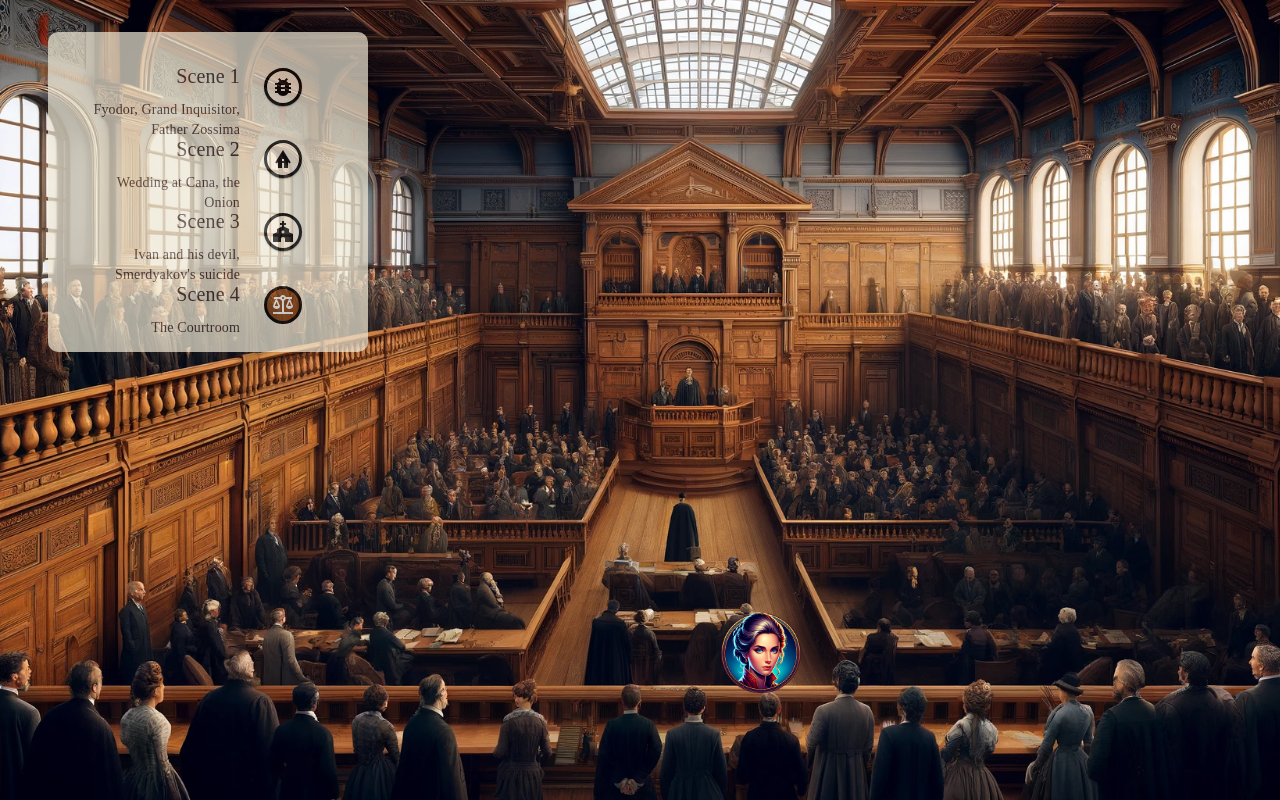
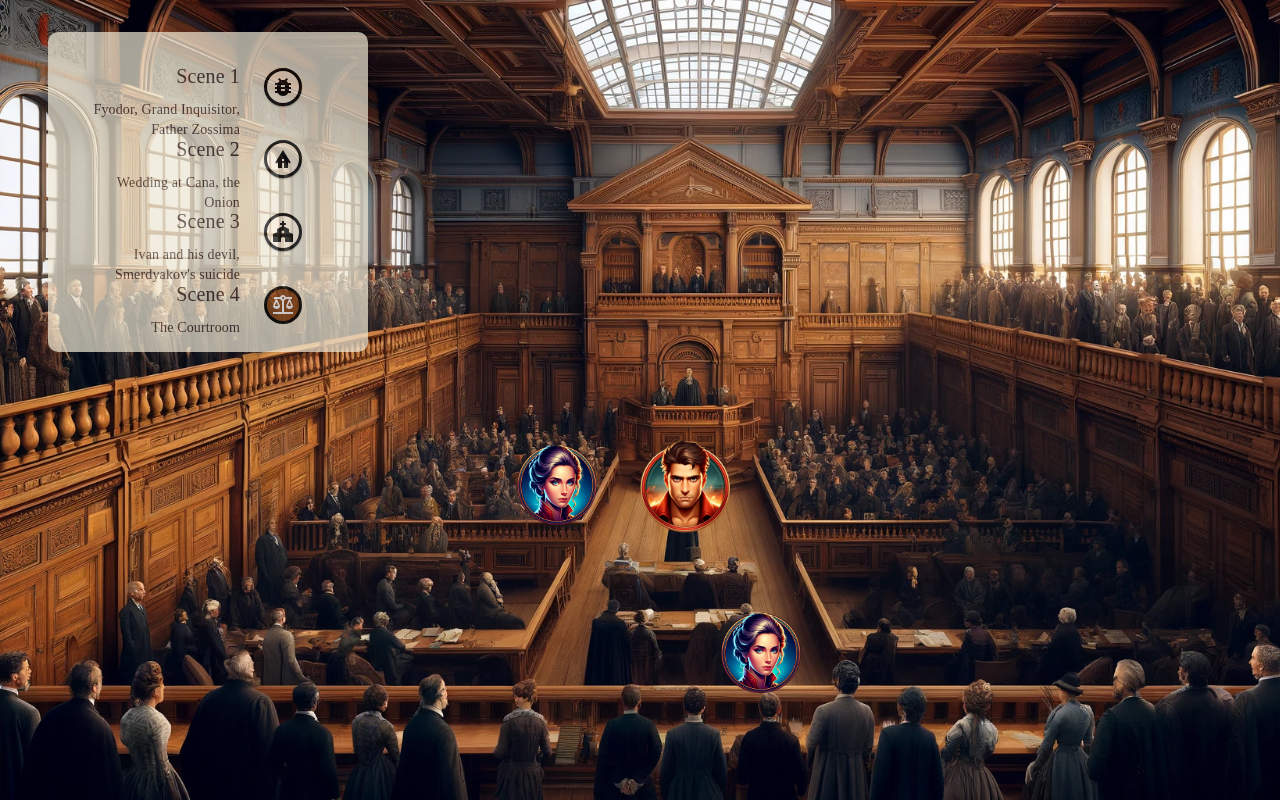
Before and after one commit to jason-shang/brothers_karamazov, a Next.js app: page / in a window 1280 px wide. Both pictures are taken after a click on the button 283 px from the left and 304 px from the top of the page. Built offline with nearby package versions, Linux system fonts and the light colour scheme.

Commit message:
added Dmitry and Fetyukovich after conviction

```diff
--- a/app/layout.tsx
+++ b/app/layout.tsx
@@ -5,7 +5,7 @@ import "./globals.css";
 const inter = Inter({ subsets: ["latin"] });
 
 export const metadata: Metadata = {
-  title: "Explore Brothers Karamozov",
+  title: "Skotoprigonyevsk",
   description:
     "An interactive way to explore the world of the Brothers Karamazov",
   icons: {
--- a/app/page.tsx
+++ b/app/page.tsx
@@ -243,6 +243,40 @@ export default function Home() {
                   url="/static/avatars/katerina.png"
                 />
               </div>
+
+              <div
+                style={{
+                  top: "55%",
+                  right: "43%",
+                  position: "absolute",
+                  transition: "opacity 1s ease-in-out",
+                  opacity: buttonsOpacity,
+                }}
+              >
+                <CharacterButton
+                  scene={scene}
+                  character={"Dmitry"}
+                  setCharacter={setCharacter}
+                  url="/static/avatars/dmitri.png"
+                />
+              </div>
+
+              <div
+                style={{
+                  top: "55%",
+                  right: "53%",
+                  position: "absolute",
+                  transition: "opacity 1s ease-in-out",
+                  opacity: buttonsOpacity,
+                }}
+              >
+                <CharacterButton
+                  scene={scene}
+                  character={"Fetyukovich"}
+                  setCharacter={setCharacter}
+                  url="/static/avatars/katerina.png"
+                />
+              </div>
             </>
           )}
         </div>
```
Also changed, not shown: public/characterPrompts.json (+4 -8 lines).
